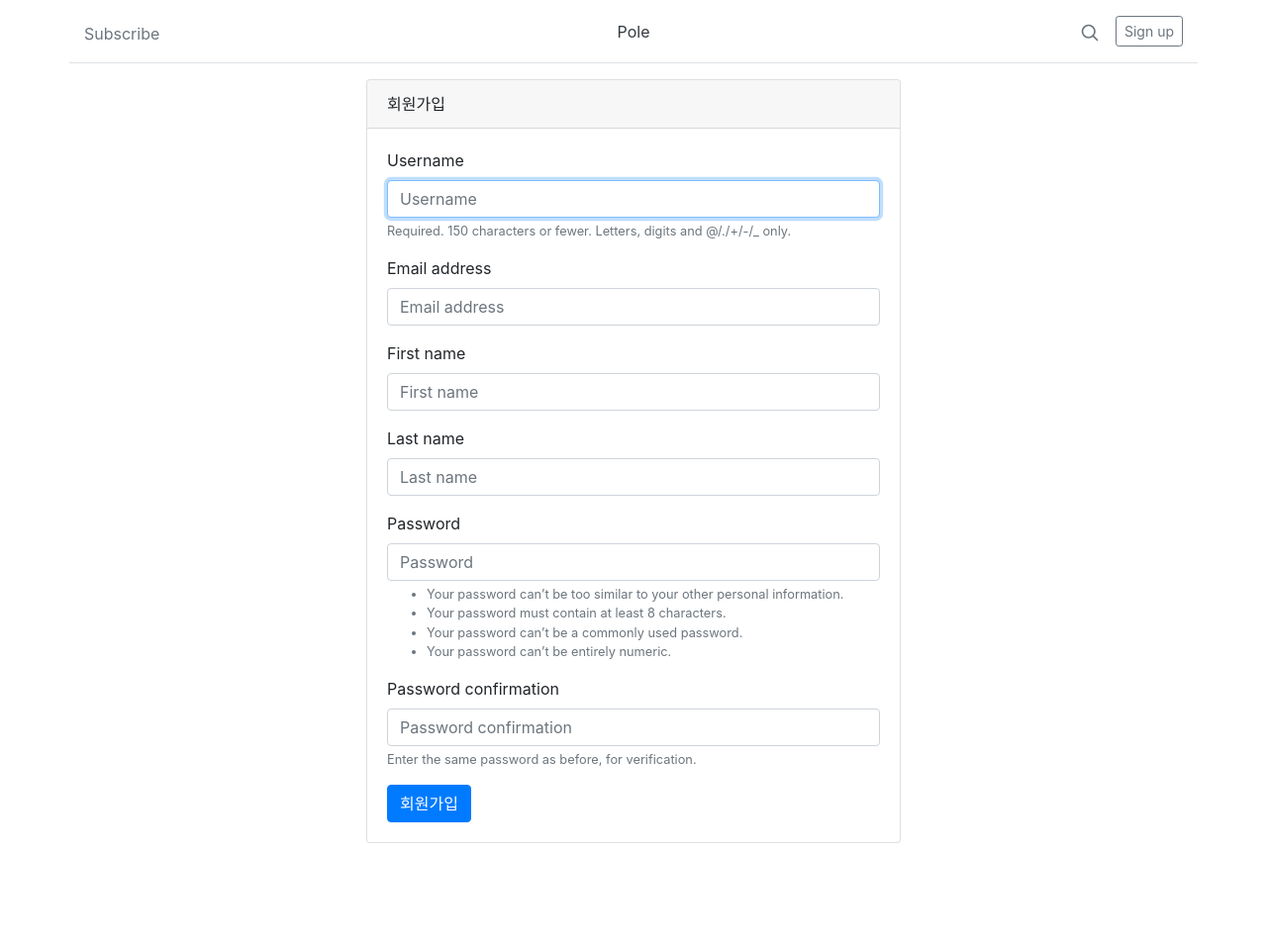
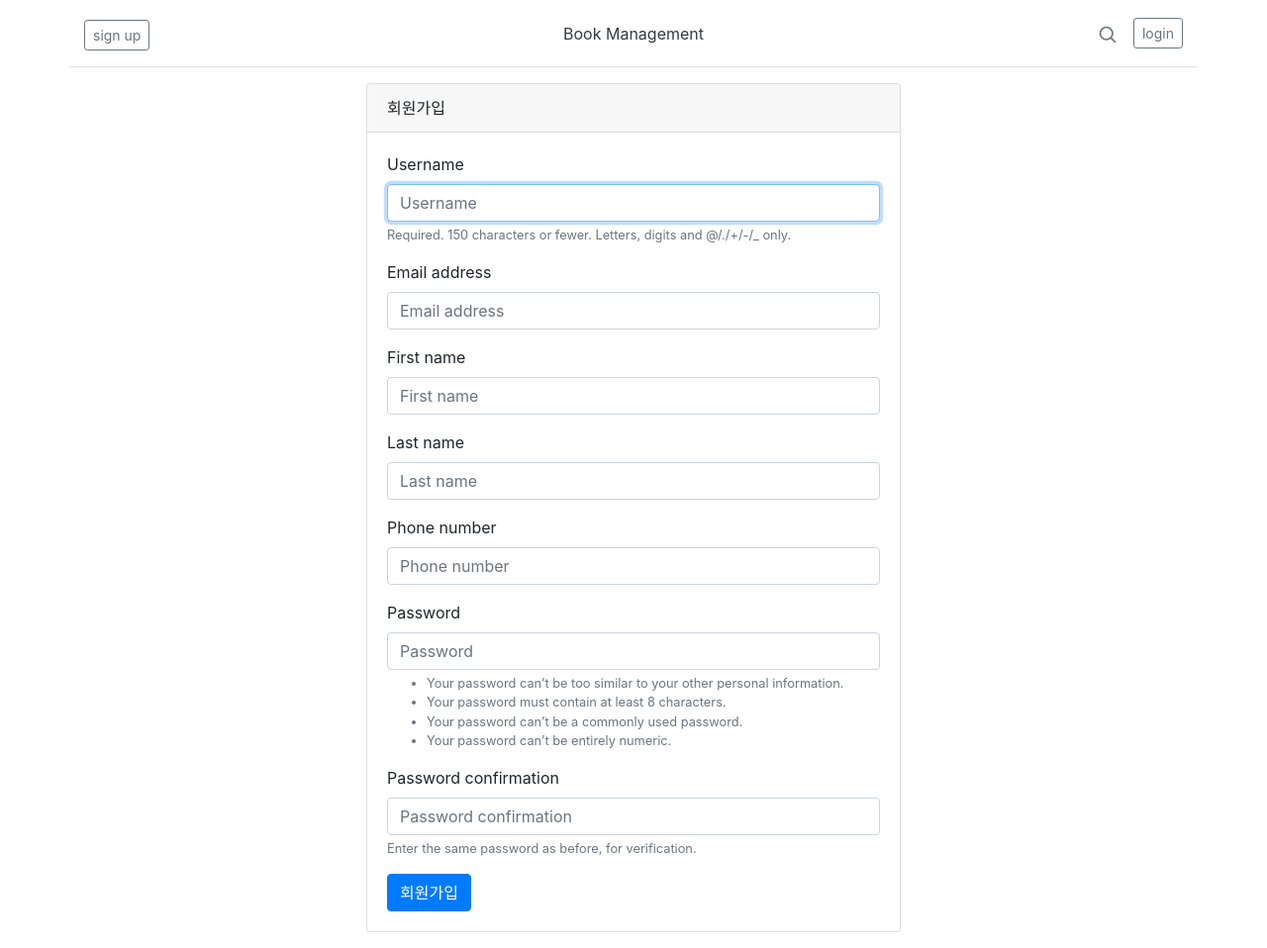
Before and after one commit to btiac1129/django-book-management, a Django app: template accounts/templates/accounts/signup_form.html in a window 1280 px wide. Shown: the whole page at 99% size. Before the commit the page ends 852 px from the top, so only its background shows below. Run offline with Django 3.2, Linux system fonts and the light colour scheme; the template is opened without the code that fills it: values that come from a table or form of the project are taken from there, others are empty; tables that the repository leaves empty hold one stand-in row (values such as "Sample post"); parts of the project's set-up code (start-up, migrations or seed data) failed here and were passed over; some libraries are stand-ins or nearby versions.

Commit message:
accounts User 모델 필드, logout 뷰, root 레이아웃 수정

```diff
--- a/accounts/admin.py
+++ b/accounts/admin.py
@@ -3,4 +3,4 @@ from .models import User
 
 @admin.register(User)
 class UserAdmin(admin.ModelAdmin):
-    list_display = ['username', 'email', 'website_url', 'is_active', 'is_staff', 'is_superuser']
+    list_display = ['username', 'email', 'phone_number', 'is_active', 'is_staff', 'is_superuser']
--- a/accounts/forms.py
+++ b/accounts/forms.py
@@ -11,7 +11,7 @@ class SignupForm(UserCreationForm):
 
     class Meta(UserCreationForm.Meta):
         model = User
-        fields = ['username', 'email', 'first_name', 'last_name', ]
+        fields = ['username', 'email', 'first_name', 'last_name', 'phone_number']
 
     def clean_email(self):
         email = self.cleaned_data.get('email')
--- a/accounts/models.py
+++ b/accounts/models.py
@@ -1,6 +1,8 @@
 from django.db import models
 from django.conf import settings
+from django.core.validators import RegexValidator
 from django.contrib.auth.models import AbstractUser
 
 class User(AbstractUser):
-    website_url = models.URLField(blank=True)
+    phone_number = models.CharField(max_length=13, blank=True,
+                                    validators=[RegexValidator(r'^010-?\d{4}-?\d{4}$')])
--- a/accounts/templates/accounts/signup_form.html
+++ b/accounts/templates/accounts/signup_form.html
@@ -5,6 +5,7 @@
     <div class="row">
         <div class="col-sm-6 offset-3">
             {% include '_form.html' with form_title='회원가입' submit_label='회원가입' %}
+            <p></p>
         </div>
     </div>
 </div>
--- a/bookproject/settings/common.py
+++ b/bookproject/settings/common.py
@@ -91,6 +91,8 @@ DATABASES = {
 
 AUTH_USER_MODEL = 'accounts.User'
 
+LOGIN_REDIRECT_URL = '/'
+
 # Password validation
 # https://docs.djangoproject.com/en/3.0/ref/settings/#auth-password-validators
 
--- a/bookproject/templates/layout.html
+++ b/bookproject/templates/layout.html
@@ -14,16 +14,24 @@
     <header class="blog-header py-3">
         <div class="row flex-nowrap justify-content-between align-items-center">
             <div class="col-4 pt-1">
-                <a class="text-muted" href="#">Subscribe</a>
+                {% if user.is_authenticated %}
+                Hello, {{ user }}!
+                {% else %}
+                <a class="btn btn-sm btn-outline-secondary" href="{% url 'accounts:signup' %}">sign up</a>
+                {% endif %}
             </div>
             <div class="col-4 text-center">
-                <a class="blog-header-logo text-dark" href="#">Pole</a>
+                <a class="blog-header-logo text-dark" href="{% url 'root' %}">Book Management</a>
             </div>
             <div class="col-4 d-flex justify-content-end align-items-center">
                 <a class="text-muted" href="#" aria-label="Search">
                     <svg xmlns="http://www.w3.org/2000/svg" width="20" height="20" fill="none" stroke="currentColor" stroke-linecap="round" stroke-linejoin="round" stroke-width="2" class="mx-3" role="img" viewBox="0 0 24 24" focusable="false"><title>Search</title><circle cx="10.5" cy="10.5" r="7.5"></circle><path d="M21 21l-5.2-5.2"></path></svg>
                 </a>
-                <a class="btn btn-sm btn-outline-secondary" href="{% url 'accounts:signup' %}">Sign up</a>
+                {% if user.is_authenticated %}
+                <a class="btn btn-sm btn-outline-secondary" href="{% url 'accounts:logout' %}">logout</a>
+                {% else %}
+                <a class="btn btn-sm btn-outline-secondary" href="{% url 'accounts:login' %}">login</a>
+                {% endif %}
             </div>
         </div>
     </header>
--- a/bookproject/templates/root.html
+++ b/bookproject/templates/root.html
@@ -5,7 +5,7 @@
         <div class="row">
             <div class="col-sm-12">
                 <div class="py-1">
-                    Pole project dev
+                    Book project dev
                 </div>
             </div>
         </div>
```
Also changed, not shown: accounts/views.py (+7 -3 lines), accounts/migrations/0002_auto_20200803_1448.py (added).
